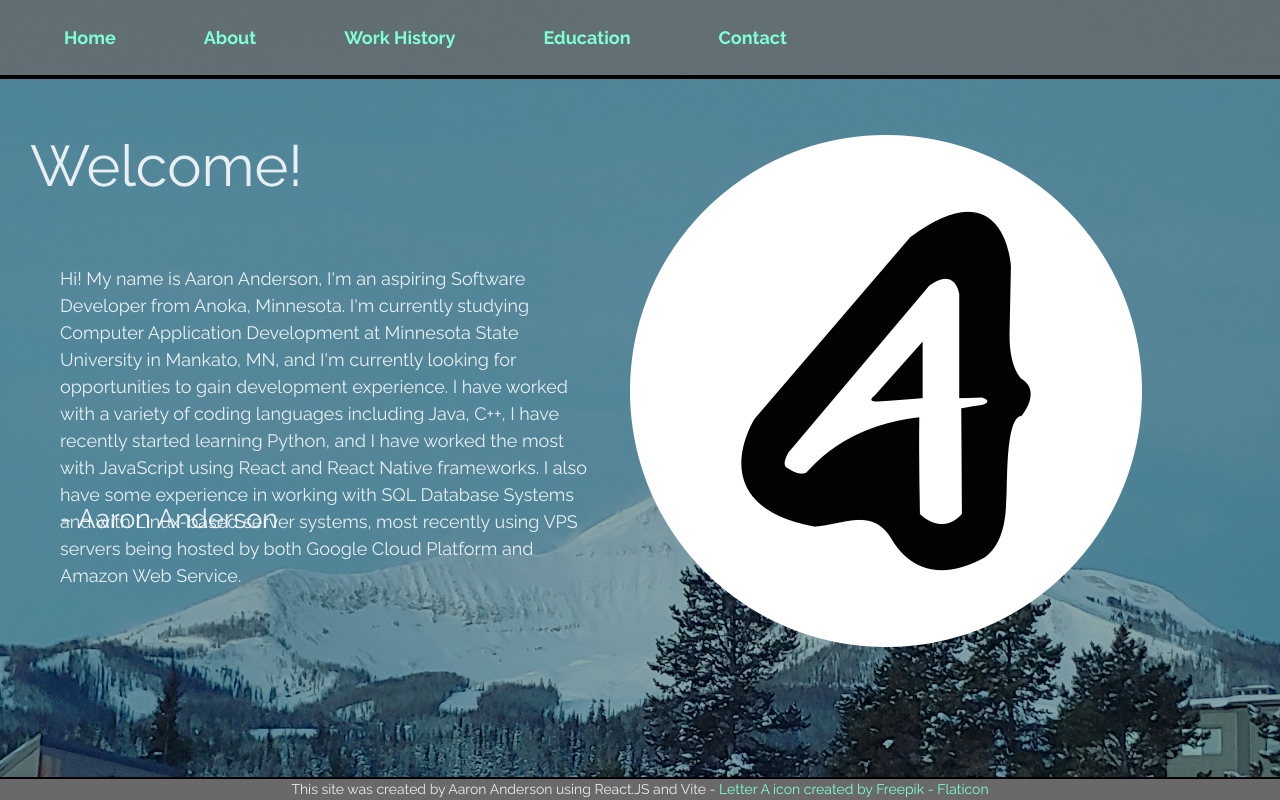
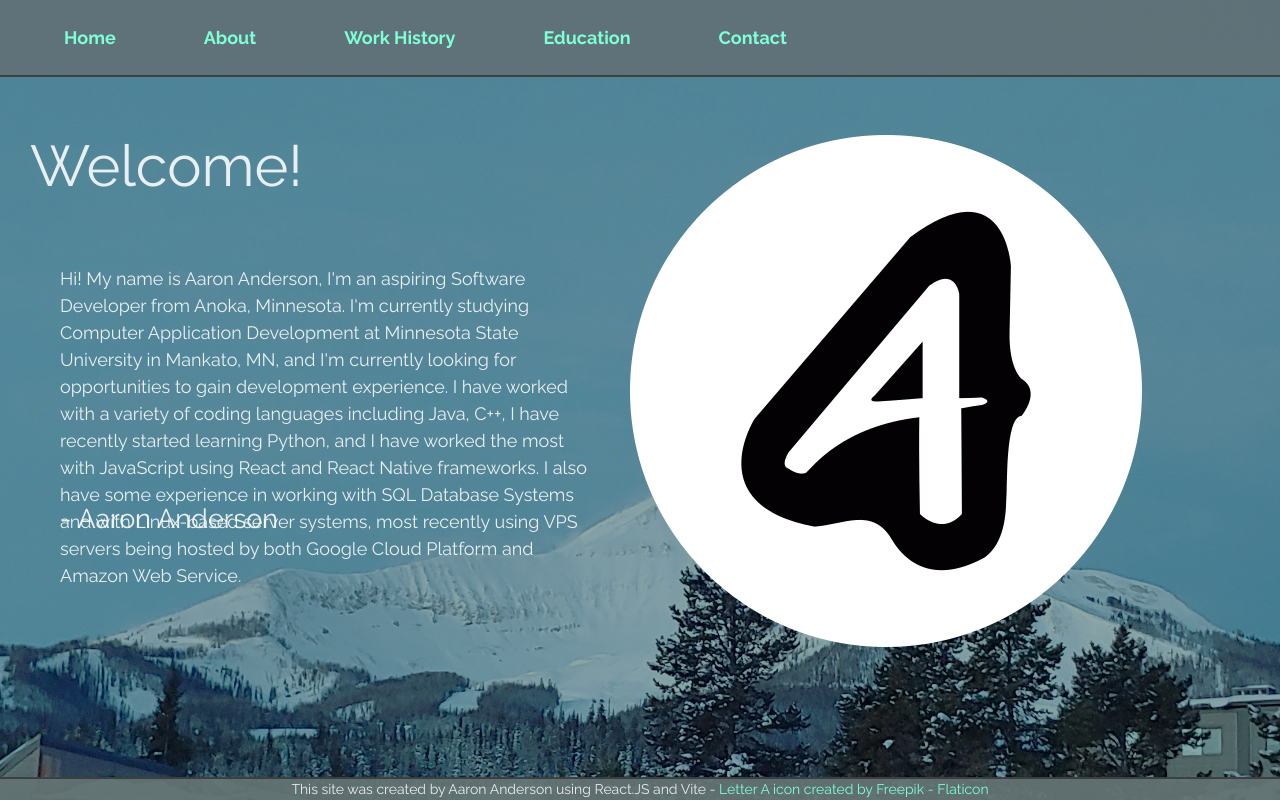
Before and after one commit to SparkxE/ResumeSite, a React (Vite) app: page / in a window 1280 px wide. Built offline with nearby package versions, Linux system fonts and the light colour scheme.

Commit message:
Minor anchor tag style fixes

```diff
--- a/src/App.css
+++ b/src/App.css
@@ -35,12 +35,12 @@ h4 {
 }
 
 nav {
-  border-bottom: 4px solid black;
+  border-bottom: 2px solid rgba(49, 49, 49, 0.75);
   text-align: left;
   position: fixed;
   top: 0;
   width: 100%;
-  background: rgba(105, 105, 105, .75);
+  background: rgba(105, 105, 105, .65);
 }
 
 nav ul {
@@ -74,22 +74,23 @@ nav img {
 }
 
 footer {
-  border-top: 2px solid black;
+  border-top: 2px solid rgba(49, 49, 49, 0.75);
   text-align: center;
   font-size: 14px;
   position: fixed;
   bottom: 0;
   width: 100%;
-  background: dimgray;
+  background: rgba(100, 115, 115, 0.95);
 }
 
 footer a,
-div a {
+div li a {
   color: aquamarine
 }
 
 footer a:hover,
-div a:hover {
+div a:hover,
+div a:hover:visited {
   color: plum
 }
 
@@ -114,6 +115,6 @@ div li {
   justify-content: center;
 }
 
-nav a:visited{
+nav a:visited {
   color: white
 }
```
